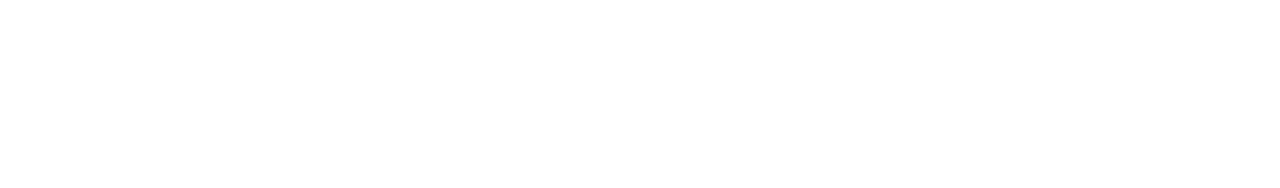
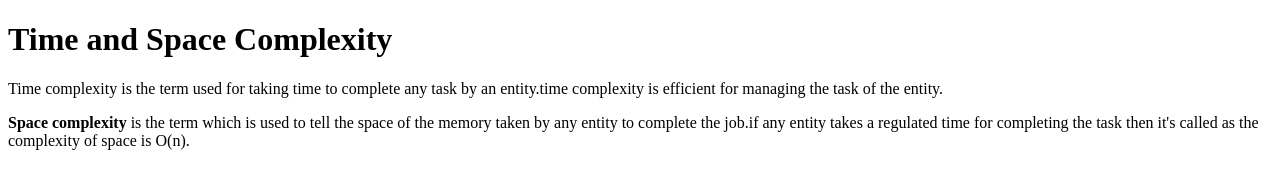
Before and after one commit to acciojob/time-and-space-complexity-ShabanIrshad, a website: page main.html in a window 1280 px wide. Drawn offline with Linux system fonts and the light colour scheme.

Commit message:
created a submission

```diff
--- a/main.html
+++ b/main.html
@@ -8,6 +8,10 @@
 
 <body>
 	<!-- the entire body must be written by student -->
+	<h1>Time and Space Complexity</h1>
+	<p>Time complexity is the term used for taking time to complete any task by an entity.time complexity is efficient for managing the task of the entity.</p>
+	<p><b>Space complexity</b> is the term which is used to tell the space of the memory taken by any entity to complete the job.if any entity takes a regulated time for completing the task then it's called as the complexity of space is O(n).</p>
+
     <script type="text/javascript" src="./script.js">
 </script>
 
```
